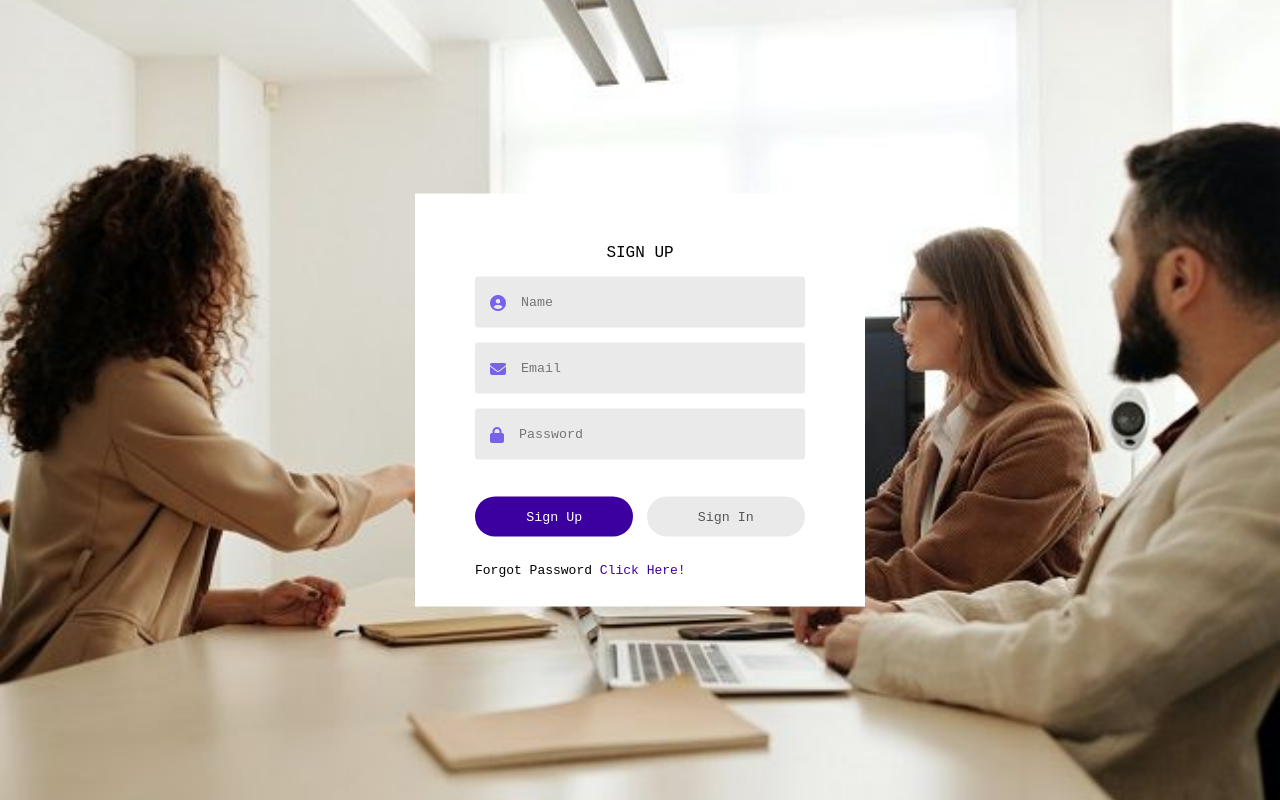
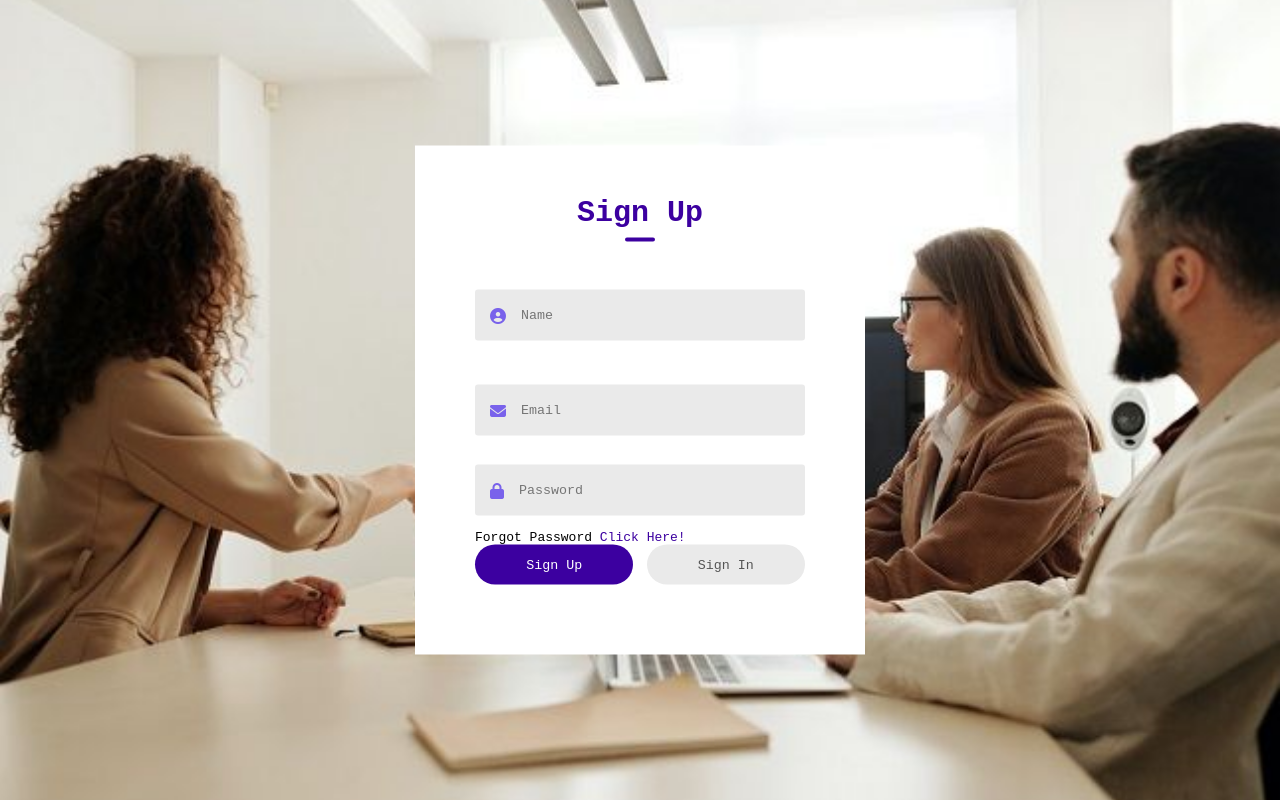
Before and after one commit to tharunnaidug/CPS, a plain HTML site: page HTML/index.html in a window 1280 px wide. Both pictures are taken after a click on the button "Sign Up". Drawn offline with Linux system fonts and the light colour scheme.

Commit message:
Add files via upload

```diff
--- a/HTML/index.html
+++ b/HTML/index.html
@@ -6,86 +6,66 @@
     <title>Document</title>
     <link rel="stylesheet" href="style.css">
     <script src="https://kit.fontawesome.com/7cec9946a2.js" crossorigin="anonymous"></script>
-
 </head>
 <body>
     <div class="container">
-        <div class="form-box"
+        <div class="form-box">
             <h1 id="title">SIGN UP</h1>
             <form>
-            <div class="input-group">
-                <div class="input-field" id="namefield">
+                <div class="input-group" id="namefield">
+                    <div class="input-field">
                         <i class="fa-solid fa-circle-user"></i>
                         <input type="text" placeholder="Name">
-
+                    </div>
                 </div>
 
-
-                <div class="input-group">
+                <div class="input-group" id="emailField">
                     <div class="input-field">
                         <i class="fa-solid fa-envelope"></i>
                         <input type="email" placeholder="Email">
                     </div>
+                </div>
 
-
-
-                    <div class="input-group">
+                <div class="input-group" id="passwordField">
                     <div class="input-field">
                         <i class="fa-solid fa-lock"></i>
-                            <input type="Password" placeholder="Password">
-                        </div>
+                        <input type="password" placeholder="Password">
                     </div>
                 </div>
                 <p>Forgot Password  <a href="#">Click Here!</a></p>
-            </div>
                 <div class="btn-field">
-                <button type="button" id="signupBtn">Sign Up </button>
+                    <button type="button" id="signupBtn">Sign Up</button>
                     <button type="button" id="signinBtn" class="disable">Sign In</button>
                 </div>
             </form>
-
-
         </div>
     </div>
 
+<script>
+    let signupBtn = document.getElementById("signupBtn");
+    let signinBtn = document.getElementById("signinBtn");
+    let namefield = document.getElementById("namefield");
+    let emailField = document.getElementById("emailField");
+    let passwordField = document.getElementById("passwordField");
+    let title = document.getElementById("title");
 
-
-
-<script>
-
-let signupBtn=document.getElementById("signupBtn");
-let signinBtn=document.getElementById("signinBtn");
-let namefield=document.getElementById("namefield");
-let title=document.getElementById("title");
-
-
-
-
-signinBtn.oneclick=function()
-{
-    namefield.style.maxHeight= "0";
-    title.innerHTML="Sign In";
+    signinBtn.addEventListener("click", function() {
+        namefield.style.display = "none"; // Disabling name field
+        emailField.style.maxHeight = "65px"; // Adjusting email field height
+        passwordField.style.maxHeight = "65px"; // Adjusting password field height
+        title.innerHTML = "Sign In";
         signupBtn.classList.add("disable");
         signinBtn.classList.remove("disable");
+    });
 
-
-
-}
-signupBtn.oneclick=function()
-{
-    namefield.style.maxHeight="60";
-    title.innerHTML="Sign Up";
+    signupBtn.addEventListener("click", function() {
+        namefield.style.display = "block"; // Resetting name field display
+        emailField.style.maxHeight = "65px"; // Resetting email field height
+        passwordField.style.maxHeight = "65px"; // Resetting password field height
+        title.innerHTML = "Sign Up";
         signupBtn.classList.remove("disable");
         signinBtn.classList.add("disable");
-
-
-
-}
-
-
-
-
+    });
 </script>
-
 </body>
 </html>
--- a/HTML/style.css
+++ b/HTML/style.css
@@ -4,16 +4,17 @@
     font-family: 'Courier New', Courier, monospace;
     box-sizing: border-box;
 }
-.container
-{
+
+.container {
     width: 100%;
-height: 100vh;
-background-image: url(bg.png );
-background-position: center;
-background-size: cover;
-position:relative;
+    height: 100vh;
+    background-image: url(bg.png);
+    background-position: center;
+    background-size: cover;
+    position: relative;
 }
-.form-box{
+
+.form-box {
     width: 90%;
     max-width: 450px;
     position: absolute;
@@ -23,15 +24,16 @@ position:relative;
     background: #fff;
     padding: 50px 60px 70px;
     text-align: center;
+}
 
-}
-.form-box h1{
+.form-box h1 {
     font-size: 30px;
     margin-bottom: 60px;
     color: #3c00a0;
     position: relative;
 }
-.form-box  h1::after{
+
+.form-box h1::after {
     content: '';
     width: 30px;
     height: 4px;
@@ -39,45 +41,51 @@ position:relative;
     background: #3c00a0;
     position: absolute;
     bottom: -12px;
-    left: 50px;
+    left: 50%;
     transform: translateX(-50%);
 }
 
-
-.input-field{
+.input-field {
     background: #eaeaea;
     margin: 15px 0;
-    border-radius:3px;
+    border-radius: 3px;
     display: flex;
     align-items: center;
     max-height: 65px;
     transition: max-height 0.5s;
     overflow: hidden;
 }
-input{
+
+.input-field input {
     width: 100%;
     background: transparent;
     border: 0;
     outline: 0;
     padding: 18px 15px;
-}.input-field i{
+}
+
+.input-field i {
     margin-left: 15px;
     color: #2d07eb99;
 }
-form p{
+
+form p {
     text-align: left;
     font-size: 13px;
 }
-form p a{
+
+form p a {
     text-decoration: none;
     color: #3c00a0;
 }
-.btn-field{
+
+.btn-field {
     width: 100%;
     display: flex;
     justify-content: space-between;
 }
-.btn-field button{
+
+.btn-field button {
     flex-basis: 48%;
     background: #3c00a0;
     color: #fff;
@@ -88,10 +96,12 @@ form p a{
     cursor: pointer;
     transition: background 1s;
 }
-.input-group{
-    height: 220px;
+
+.input-group {
+    height: 80px;
 }
-.btn-field button.disable{
+
+.btn-field button.disable {
     background: #eaeaea;
     color: #555;
 }
```
Lines whose indentation alone changed are shown as unchanged.
